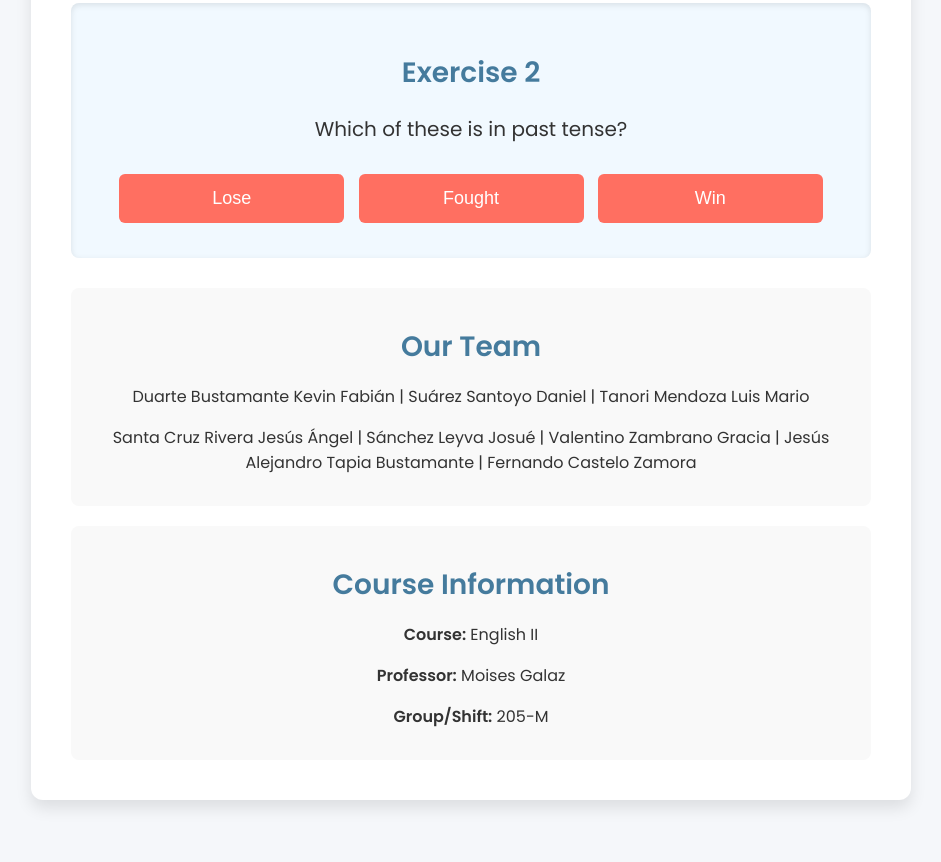
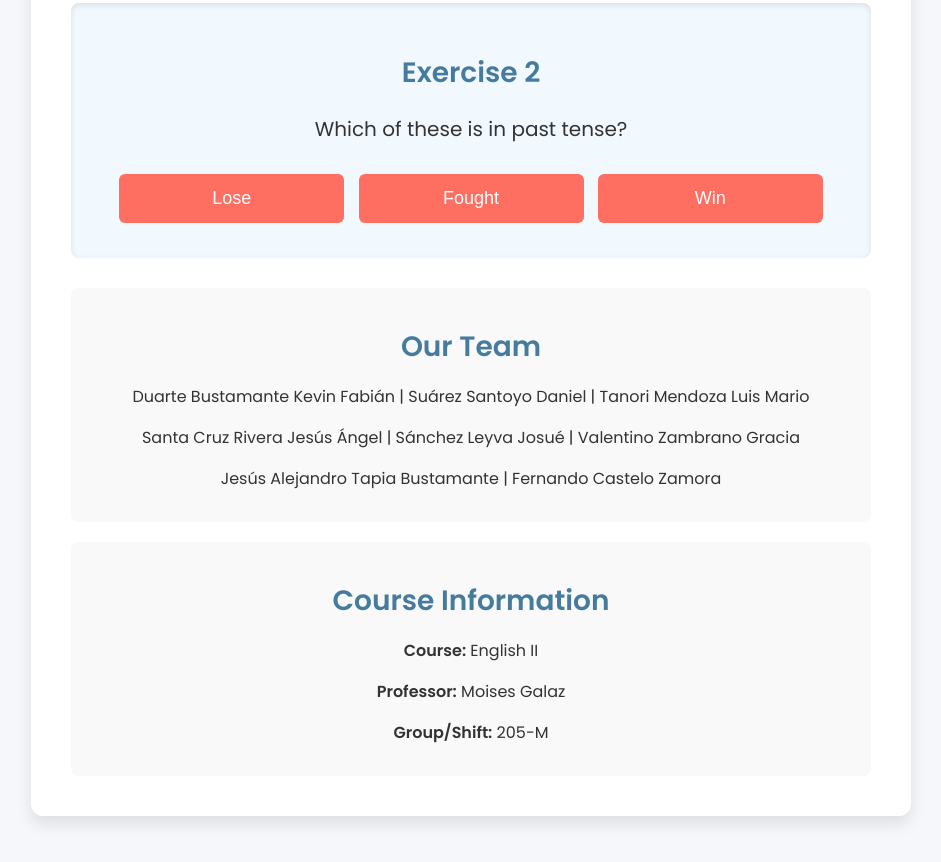
Before and after one commit to kevinfab74/kevinfabian-205m, a plain HTML site: page index.html in a window 1280 px wide. Shown: the part 1284-2146 px from the top of the page, without its empty margins (169-1110 px from the left). Drawn offline with Linux system fonts and the light colour scheme.

Commit message:
Update index.html

```diff
--- a/index.html
+++ b/index.html
@@ -150,7 +150,9 @@
         <div class="team">
             <h2>Our Team</h2>
             <p>Duarte Bustamante Kevin Fabián | Suárez Santoyo Daniel | Tanori Mendoza Luis Mario</p>
-            <p>Santa Cruz Rivera Jesús Ángel | Sánchez Leyva Josué | Valentino Zambrano Gracia | Jesús Alejandro Tapia Bustamante | Fernando Castelo Zamora</p>
+            <p>Santa Cruz Rivera Jesús Ángel | Sánchez Leyva Josué | Valentino Zambrano Gracia</p>
+            <p>Jesús Alejandro Tapia Bustamante | Fernando Castelo Zamora</p>
+
         </div>
 
         <div class="info">
```
